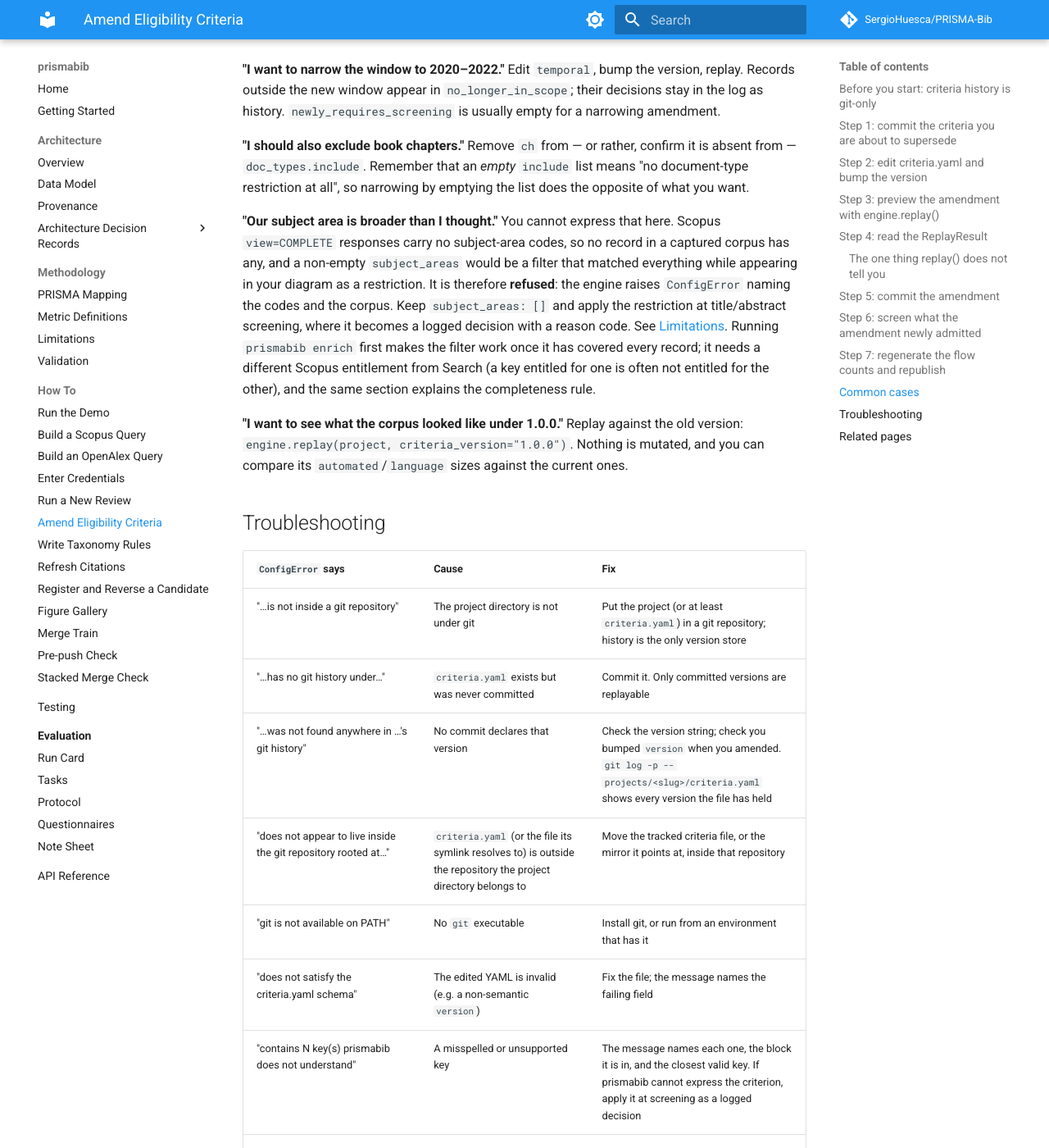
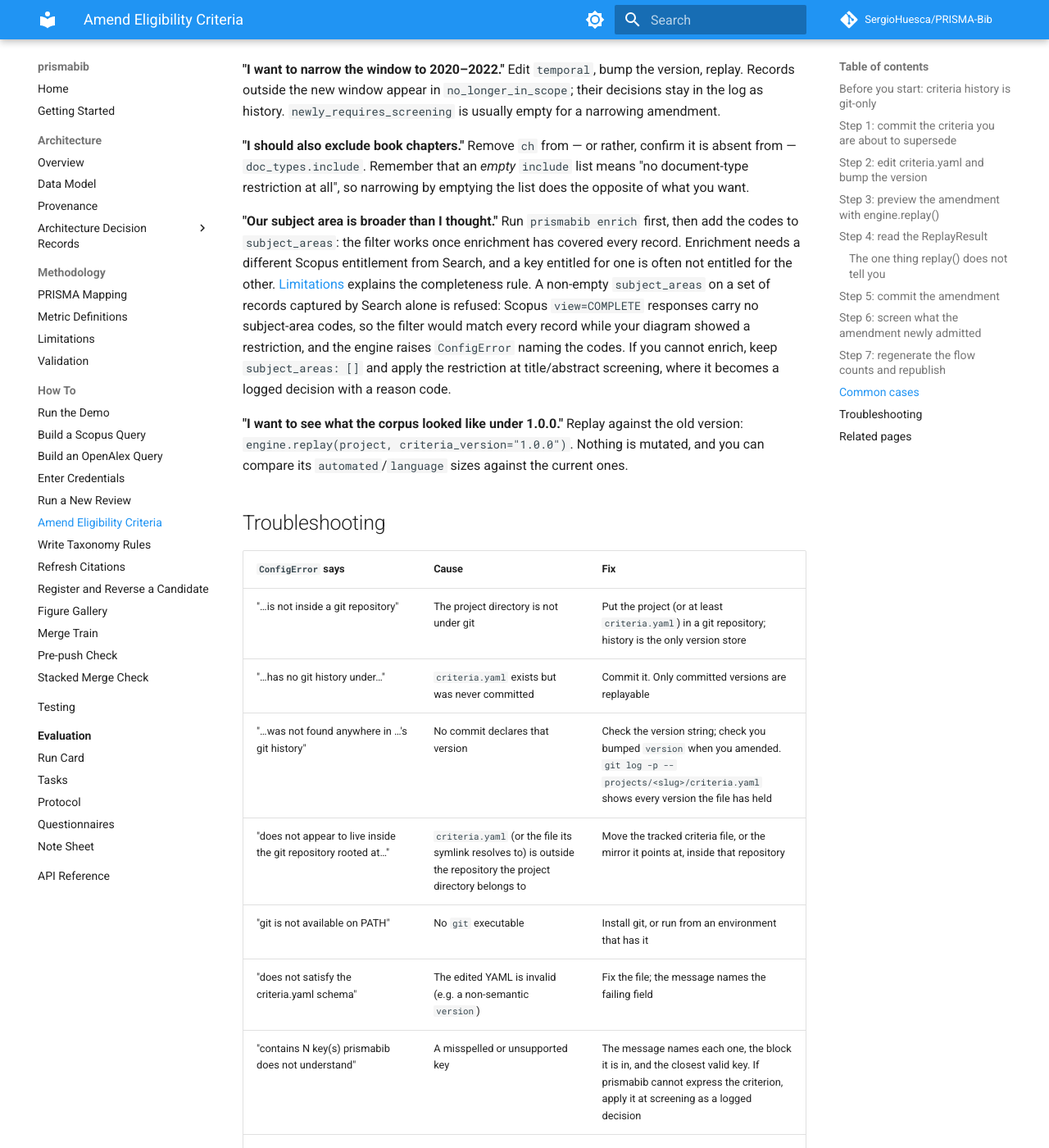
Before and after one commit to SergioHuesca/PRISMA-Bib, an MkDocs documentation site: the page built from docs/how-to/amend-eligibility-criteria.md, in a window 1280 px wide and 1400 px high, scrolled down 5413 px. Shown: the whole window at 82% size. Built offline with MkDocs 1.6.1 and Material for MkDocs 9.7.7, drawn with Linux system fonts in a browser that asks for light colours; comment, search, counter and statistics services are not loaded; some of the changed text lies outside the part shown.

Commit message:
docs: Amend page leads with enrichment, old home-page ids resolve, Cascade supplies affiliations only (#293)
* docs(how-to): lead the Amend page's subject-area answer and row with enrichment (#290)

The "our subject area is broader than I thought" answer and its troubleshooting
row now say to run `prismabib enrich` first, keep screening by hand as the
alternative, and no longer say the restriction cannot be applied.

Co-Authored-By: Claude Sonnet 5.5 <noreply@anthropic.com>
Claude-Session: https://claude.ai/code/session_01QjNadz7h2UAZ2C2xhuaY8z

* docs(index): old home-page ids land on "What is built today" (#291)

Two hand-written anchors above the heading keep the 1.1.0 and 1.0.0 ids
(what-is-built-today-v110, what-is-built-today-v100) resolving. The heading
keeps its fixed id. The strict build is green with a link to each alias and
red (2 warnings) when the aliases are removed.

Co-Authored-By: Claude Sonnet 5.5 <noreply@anthropic.com>
Claude-Session: https://claude.ai/code/session_01QjNadz7h2UAZ2C2xhuaY8z

* docs(glossary): the Scopus cascade steps supply affiliations only (#292)

Cascade glossary entry and the matching Changelog bullet now say that when the
two Scopus steps run they supply affiliations only (ADR 0041 Decision 1a). The
Fixed entry covers all three leftovers.

Co-Authored-By: Claude Sonnet 5.5 <noreply@anthropic.com>
Claude-Session: https://claude.ai/code/session_01QjNadz7h2UAZ2C2xhuaY8z

* docs(how-to): apply review findings to the Amend page (#290)

The answer now opens with the enrichment route instead of an unsourced "this
page cannot widen it" claim, and the troubleshooting row no longer says
"corpus" in its middle cell.

Co-Authored-By: Claude Sonnet 5.5 <noreply@anthropic.com>
Claude-Session: https://claude.ai/code/session_01QjNadz7h2UAZ2C2xhuaY8z

---------

Co-authored-by: Claude Sonnet 5.5 <noreply@anthropic.com>

```diff
--- a/docs/how-to/amend-eligibility-criteria.md
+++ b/docs/how-to/amend-eligibility-criteria.md
@@ -233,16 +233,15 @@ log as history. `newly_requires_screening` is usually empty for a narrowing amen
 from — `doc_types.include`. Remember that an *empty* `include` list means "no document-type
 restriction at all", so narrowing by emptying the list does the opposite of what you want.
 
-**"Our subject area is broader than I thought."** You cannot express that here. Scopus
-`view=COMPLETE` responses carry no subject-area codes, so no record in a captured corpus has
-any, and a non-empty `subject_areas` would be a filter that matched everything while
-appearing in your diagram as a restriction. It is therefore **refused**: the engine raises
-`ConfigError` naming the codes and the corpus. Keep `subject_areas: []` and apply the
-restriction at title/abstract screening, where it becomes a logged decision with a reason
-code. See [Limitations](../methodology/limitations.md#subject-areas). Running `prismabib enrich`
-first makes the filter work once it has covered every record; it needs a different Scopus
-entitlement from Search (a key entitled for one is often not entitled for the other), and
-the same section explains the completeness rule.
+**"Our subject area is broader than I thought."** Run `prismabib enrich` first, then add the
+codes to `subject_areas`: the filter works once enrichment has covered every record.
+Enrichment needs a different Scopus entitlement from Search, and a key entitled for
+one is often not entitled for the other. [Limitations](../methodology/limitations.md#subject-areas)
+explains the completeness rule. A non-empty `subject_areas` on a set of records captured by
+Search alone is refused: Scopus `view=COMPLETE` responses carry no subject-area codes, so the
+filter would match every record while your diagram showed a restriction, and the engine raises
+`ConfigError` naming the codes. If you cannot enrich, keep `subject_areas: []` and apply the
+restriction at title/abstract screening, where it becomes a logged decision with a reason code.
 
 **"I want to see what the corpus looked like under 1.0.0."** Replay against the old version:
 `engine.replay(project, criteria_version="1.0.0")`. Nothing is mutated, and you can compare
@@ -260,7 +259,7 @@ its `automated`/`language` sizes against the current ones.
 | "does not satisfy the criteria.yaml schema" | The edited YAML is invalid (e.g. a non-semantic `version`) | Fix the file; the message names the failing field |
 | "contains N key(s) prismabib does not understand" | A misspelled or unsupported key | The message names each one, the block it is in, and the closest valid key. If prismabib cannot express the criterion, apply it at screening as a logged decision |
 | "temporal.year_end … precedes temporal.year_start" | The window is inverted | Check whether the two values are transposed |
-| "restricts subject_areas to … but not one of the N records … carries subject-area data" | `subject_areas` is non-empty on a Scopus Search API corpus | Set `subject_areas: []`; see [Limitations](../methodology/limitations.md#subject-areas) |
+| "restricts subject_areas to … but not one of the N records … carries subject-area data" | `subject_areas` is non-empty on a set of records captured by the Scopus Search API | Run `prismabib enrich` first, so the filter works once it has covered every record; or set `subject_areas: []` and screen by hand. See [Limitations](../methodology/limitations.md#subject-areas) |
 
 A `StoreError` instead means Layer 1 has not been built yet for this project — replay reads
 the store to recompute `A` and `L`. A `LogError` means `decisions.jsonl` failed its checksum
```
Also changed, not shown: CHANGELOG.md (+2 -1 lines), GLOSSARY.md (+1 -1 lines), docs/index.md (+2 -0 lines).
